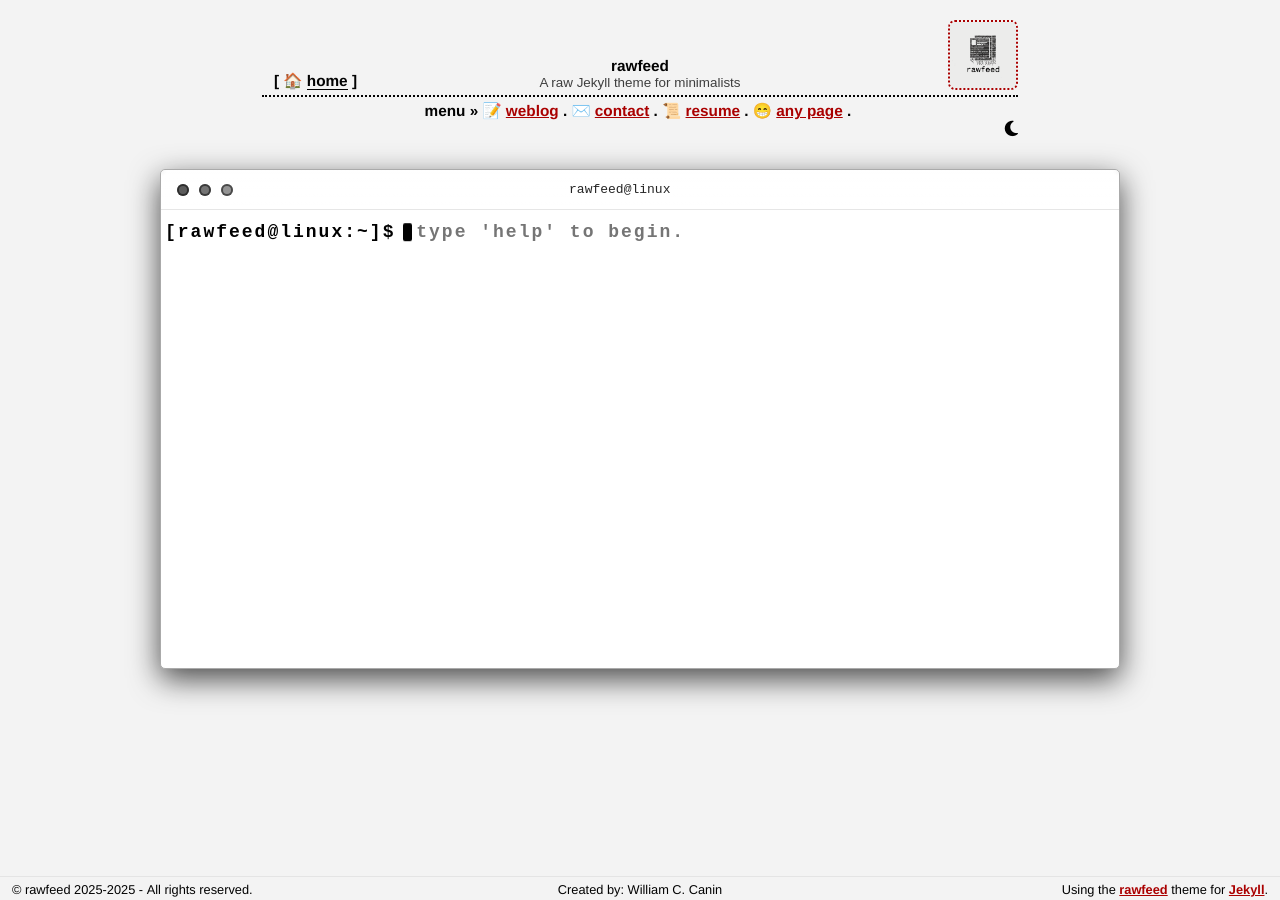
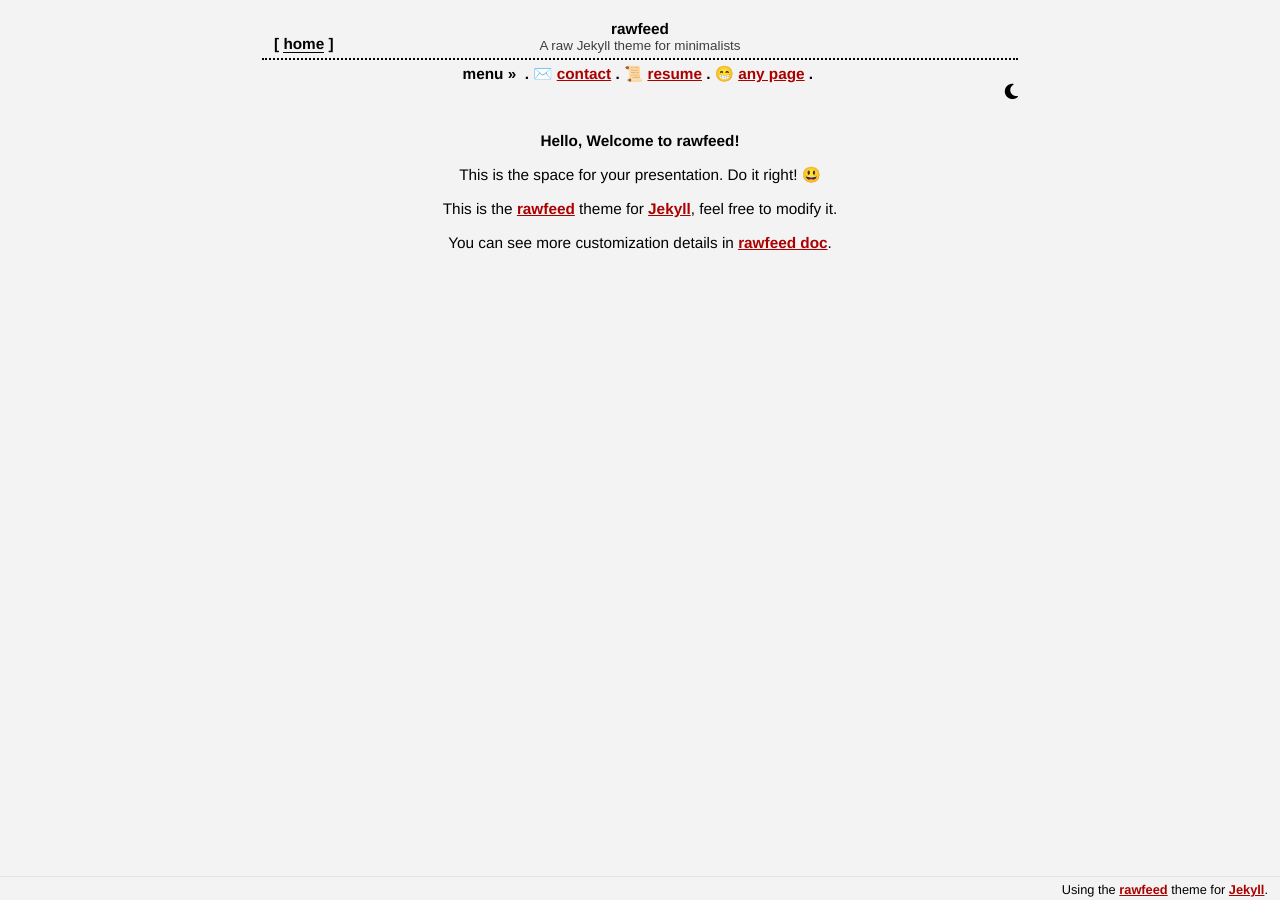
Before and after one commit to rawfeed/rawfeed-jekyll, a Jekyll site: the page built from index.md, in a window 1280 px wide. Built offline with Jekyll 4.4.1, drawn with Linux system fonts in a browser that asks for light colours; some web fonts are replaced; part of the change alters nothing that is shown.

```diff
--- a/_config.yml
+++ b/_config.yml
@@ -1,226 +1,23 @@
-# section: [title]
-# title of your website, your name, be creative
-title: "rawfeed"
-
-# section: [description]
-# description of your website, helps a lot in SEO
-description: "A raw Jekyll theme for minimalists"
-
-# section: [url]
 # [ important!!! ] the base hostname & protocol for your site, e.g. http://example.com
 url: ""
 
-# section: [baseurl]
 # the subpath of your site, e.g. /blog
 baseurl: ""
 
-# section: [secutiry] (Content-Security-Policy)
-# IMPORTANT!!! If you use any external script from any website in your posts that is not on this
-#              list, you must put it here.
-#              --- If you don't use it, don't remove what's already there. ---
-csp:
-  frame-src:
-    - https://www.youtube.com
-    - https://giscus.app
-    - https://disqus.com
-  connect-src:
-    - https://api.github.com
-  img-src:
-    - https://media0.giphy.com
-    - https://media4.giphy.com
+# ---------- CAUTION!!! DO NOT move from here unless you REALLY know what you are doing. -----------
 
-# section: [google]
-google:
-  site_verification: ""
-  analytics:
-    enable: false
-    id: "" # tracking id, e.g. "UA-200341029-1"
-  apps_script:
-    url:
-  recaptcha:
-    pubkey:
-
-# section: [avatar]
-# your website image or logo
-avatar:
-  open: true
-  flip: true
-  # note: the image (.jpg|.png) will be searched in the directory: assets/images/
-  image:
-    front:
-      light: avatar_light.png
-      dark: avatar_dark.png
-    back: avatar_back.png
-
-# section: [home]
-home:
-  terminal:
-    enable: true
-
-# section: [social network]
-# note: if you want more, just add more "title" and "url".
-socials:
-  enable: true
-  links:
-    - title: github
-      url: https://github.com/williamcanin/rawfeed
-
-    - title: rubygems
-      url: https://rubygems.org/gems/rawfeed
-
-# section: [blog]
-blog:
-  search:
-    enable: true
-  post:
-    related_posts:
-      enable: true
-    comments:
-      provider: "giscus" # choose between. options: giscus | disqus.
-      giscus:
-        repo: "" # your repository, e.g: username/repo-name
-        repo_id: "" # copied from giscus.app, e.g: R_kgD...
-        category_id: "" # copied from giscus.app, e.g: DIC_kwD...
-        mapping: "pathname"
-        reactions_enabled: 1
-        theme: "light" # initial theme. default: light
-        theme_light: "noborder_light" # light theme. default: noborder_light
-        theme_dark: "noborder_gray" # dark theme. default: noborder_gray
-        lang: "en" # en,pt,..
-      disqus:
-        shortname: "" # your shortname disqus
-
-# section: [datelang]
-# Here you change the language of the months of the date
-datelang:
-  format: "%b %d, %Y"
-  lang: "en_US" # en_US | pt_PT | jp_JP | ch_CH | es_ES | fr_FR | it_IT | de_DE | ru_RU
-
-# section: [Reading time]
-reading_time:
-  enable: true
-  words_per_minute: 180
-  message: ["Read this post in approximately", "Read this post in less than"]
-  minutes_label: ["minute", "minutes"]
-
-# section: [text]
-# - define names for static text on your website
-# - use emoji unicode 6.0, to have greater compatibility
-strings:
-  menu:
-    home:
-      emoji: 🏠&nbsp;
-      title: "home"
-    blog:
-      emoji: 📝&nbsp;
-      title: "weblog"
-      subtitle: "posts"
-    search:
-      emoji: 🔍&nbsp;
-      title: "search"
-    tags:
-      emoji: 🏷️&nbsp;
-      title: "tags"
-    feed:
-      emoji: 📰&nbsp;
-      title: "feed"
-  home:
-    terminal:
-      user: "rawfeed"
-      hostname: "linux"
-      welcome: " type 'help' to begin."
-      error: ": command not found."
-      no_socials: "No socials found"
-      commands: | # Do not remove the <span>, just change the content
-        <span id="mcmd">Commands</span><span id="mdesc">Description</span>
-        help -------------- Print this menu
-        about ------------- A brief summary about 'rawfeed'
-        socials ----------- Links to my active social networks
-        clear ------------- Clear the terminal screen (or Press Esc)
-  blog:
-    subtitle: "posts"
-    search:
-      placeholder: "type here to search for a post or Esc to exit"
-      button_clean:
-        text: "clean"
-      results: "results"
-      no_results: "No results found"
-  page:
-    updated_on: "Page updated on"
-  post:
-    author: "author"
-    related_posts: "related posts"
-    updated_on: "Post updated on"
-    comments: "comments"
-    pagination:
-      newer_text: "newer posts"
-      counter: ["page", "of"]
-      older_text: "older posts"
-  tags_posts:
-    title: "posts by tag"
-  contact:
-    name:
-      placeholder: "first and last name"
-    email:
-      placeholder: "your best email address"
-      help: "we'll never share your email with anyone else."
-    message:
-      placeholder: "write your message here"
-      status: "sending...wait"
-      caracters:
-        min: 50
-        warning:
-          title: "Warning"
-          content: "the message must have at least 50 characters."
-      success:
-        title: "Message sent"
-        content: "your message has been sent successfully!"
-      error:
-        title: "Error"
-        content: "something went wrong while sending your message."
-    button:
-      text: "send!"
-    recaptcha:
-      warning:
-        title: Warning
-        content: "Please tick the 'I'm not a robot' box."
-      fail: "Verification failed. Please reload the page and try again."
-      error: "An error occurred while sending the message. Please try again."
-  footer:
-    copyright:
-      since: 2025
-      message: "All rights reserved."
-    message: "Created by: William C. Canin"
-  error:
-    image: https://media4.giphy.com/media/v1.Y2lkPTc5MGI3NjExNXlxYzc5eXp1Nm01cmtldzM5bHhwdzJ2Njk2c2E4b2RkdTBkeGs5eCZlcD12MV9pbnRlcm5hbF9naWZfYnlfaWQmY3Q9Zw/c20UV66B7zCWA/giphy.gif
-    title: Error 404
-    message: |
-      It appears this content does not exist or has been removed by the author.
-
-# section: [lang]
-# locality, e.g: en, pt, fr, etc...
-lang: en
-
-# section: [layout]
-layout:
-  # widh layout. default: 780px
-  width: 780px
-
-# section: [footer]
-footer:
-  top_button:
-    enable: true
-
-# section: [maintenance]
-maintenance:
-  enable: false
-  gif: "https://media4.giphy.com/media/v1.Y2lkPTc5MGI3NjExczV3aGMxcnAzdnJ1eWp3cjk5OXdhdTYzdzB0dWVlMGFkbTd2ZDR0ZCZlcD12MV9pbnRlcm5hbF9naWZfYnlfaWQmY3Q9Zw/jwKC0qlOoXmcLDB4vC/giphy.gif"
-  title: "Under maintenance"
-  subtitle: |
-    We are undergoing maintenance, with no return date yet.
-    Sorry for the inconvenience :/
-
-# section: [paginate]
+theme: rawfeed
+plugins:
+  - jekyll-feed
+  - jekyll-sitemap
+  - jekyll-archives
+  - jekyll-paginate-v2
+  - jekyll-coffeescript
+  - rawfeed
+collections:
+  pixels:
+    output: true
+    permalink: /pixels/:title/
 pagination:
   enabled: true
   debug: false
@@ -232,23 +29,17 @@ pagination:
   locale: ""
   title: ":title - Page :num"
   limit: 0
-
-# -------------- there is no need to edit anything from here on down --------------
-
-theme: rawfeed
-plugins:
-  - jekyll-feed
-  - jekyll-seo-tag
-  - jekyll-sitemap
-  - jekyll-archives
-  - jekyll-paginate-v2
-  - rawfeed
 feed:
   path: /feed.xml
 defaults:
   - scope:
       path: "_posts"
       type: "posts"
+    values:
+      published: true
+  - scope:
+      path: "_pixels"
+      type: "pixels"
     values:
       published: true
 jekyll-archives:
@@ -270,7 +61,6 @@ sass:
   sass_dir: _sass
   style: compressed
 exclude:
-  - gulpfile.mjs
   - node_modules
   - .bundle-cache
   - Gemfile
@@ -280,8 +70,10 @@ exclude:
   - README.md
   - Rakefile
 
+  # files below: developer mode
   - IDEIAS.txt
   - docs
+  - assets/js/fallback/README.md
   - rawfeed.gemspec
   - CODE_OF_CONDUCT.md
   - CONTRIBUTING.md
```
